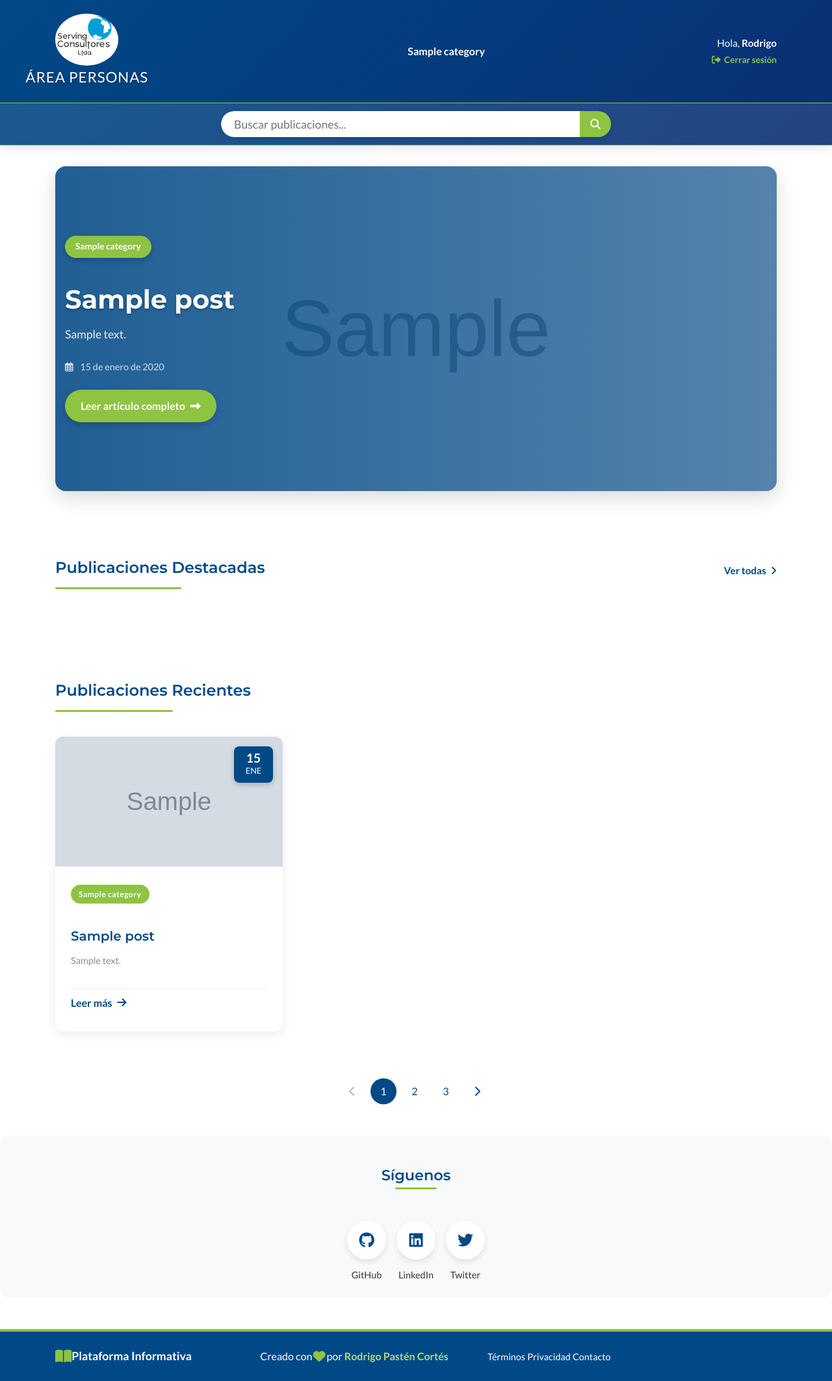
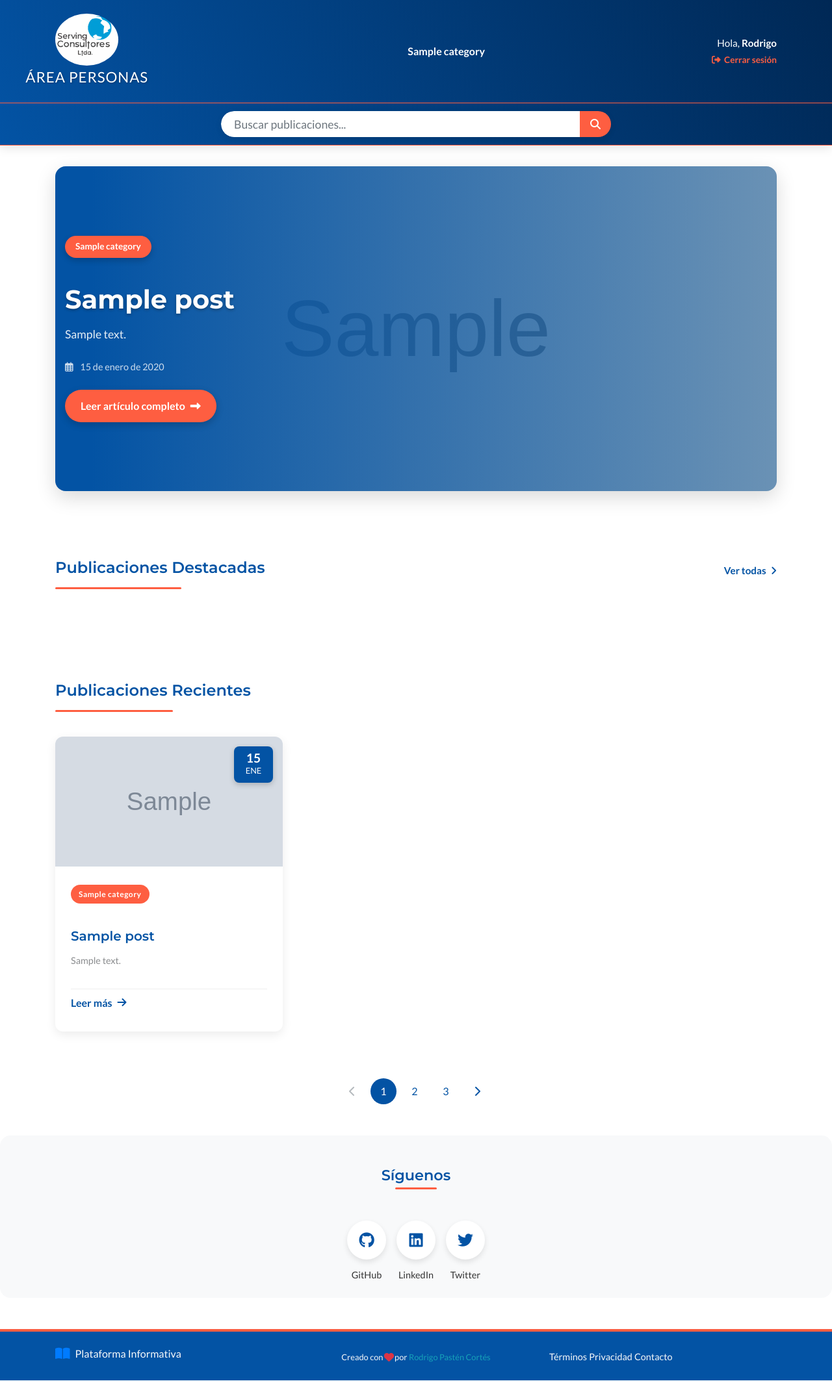
Before and after one commit to RodrigoPasten/scl_personas, a Django app: template templates/home.html in a window 1280 px wide. Shown: the whole page at 65% size. Run offline with Django 5.2, Linux system fonts and the light colour scheme; the template is opened without the code that fills it: most values are stand-ins (such as "Sample title", 1, 10 or a date in 2020); grey boxes marked "Sample" are stand-in pictures; data that the repository does not hold is empty; some libraries are stand-ins or nearby versions.

Commit message:
cambia apariencia

```diff
--- a/blog_main/urls.py
+++ b/blog_main/urls.py
@@ -21,11 +21,13 @@ from django.conf.urls.static import static
 from django.conf import settings
 import blog_app
 from blog_app.views import home
-from blog_app import views
+from blog_app import views as BlogsView
 
 urlpatterns = [
     path('admin/', admin.site.urls),
     path('', blog_app.views.home, name='home'),
     path('categoria/', include('blog_app.urls')),
-    path('<slug:slug>', blog_app.views.blogs, name='blogs')
+    path('<slug:slug>', blog_app.views.blogs, name='blogs'),
+    # Search
+    path('blog/buscar/', BlogsView.search, name='search')
 ]+ static(settings.MEDIA_URL, document_root = settings.MEDIA_ROOT)
--- a/static/css/blog.css
+++ b/static/css/blog.css
@@ -1,13 +1,16 @@
 :root {
-  --verde-serving: #8EC441;
-  --azul-serving: #004987;
+  --naranja-serving: #FE5E41;
+  --naranja-secundario: #DB3A34;
+  --azul-serving: #0353a4;
+  --azul-degradado : #002855;
   --gris-tecnico: #8A8C8E;
-  --lima-secundario: #B2DB79;
+  --lima-secundario: #EA7317;
   --blanco: #ffffff;
   --negro: #333333;
 }
 
 body {
+
   font-family: 'Lato', 'Calibri', 'Arial', sans-serif;
   font-size: 1rem;
   color: var(--negro);
@@ -39,7 +42,7 @@ h2 {
 h3 {
   font-size: 1.5rem;
   font-weight: 600;
-  color: var(--verde-serving);
+  color: var(--naranja-serving);
 }
 
 h4 {
@@ -56,9 +59,12 @@ h5, h6 {
 a:hover{
     text-decoration: none;
 }
+.libro {
+    margin-right:.5rem;
+}
 /* Estilos para el Header Mejorado */
 .header {
-    background: linear-gradient(135deg, var(--azul-serving), #0a2e73);
+    background: linear-gradient(60deg, var(--azul-serving), var(--azul-degradado));
     box-shadow: 0 4px 15px rgba(0, 0, 0, 0.1);
     position: sticky;
     top: 0;
@@ -184,7 +190,7 @@ a:hover{
 .logout-btn {
     display: flex;
     align-items: center;
-    color: var(--verde-serving);
+    color: var(--naranja-serving);
     font-size: 0.85rem;
     font-weight: 600;
     transition: all 0.3s ease;
@@ -196,18 +202,18 @@ a:hover{
 }
 
 .logout-btn:hover {
-    color: var(--lima-secundario);
+    color: var(--naranja-secundario);
     text-decoration: none;
     transform: translateX(3px);
 }
 
 /* Barra de búsqueda */
 .search-bar {
-    background-color: rgba(255, 255, 255, 0.1);
+    background-color: linear-gradient(70deg, var(--azul-serving), var(--azul-degradado));
     padding: 0.75rem 0;
-    border-top: 1px solid rgba(255, 255, 255, 0.1);
-    border-bottom: 1px solid var(--verde-serving);
-    border-top: 1px solid var(--verde-serving);
+    border-top: 1px solid linear-gradient(70deg, var(--azul-serving), var(--azul-degradado));
+    border-bottom: 1px solid var(--naranja-serving);
+    border-top: 1px solid var(--naranja-serving);
 }
 
 .search-form {
@@ -234,7 +240,7 @@ a:hover{
 }
 
 .btn-search {
-    background-color: var(--verde-serving);
+    background-color: var(--naranja-serving);
     color: var(--blanco);
     border: none;
     padding: 0.75rem 1.5rem;
@@ -358,7 +364,7 @@ a:hover{
     left: 0;
     width: 100%;
     height: 100%;
-    background: linear-gradient(to right, rgba(0, 73, 135, 0.85) 0%, rgba(0, 73, 135, 0.6) 100%);
+    background: linear-gradient(to right, var(--azul-serving) 5%, rgba(0, 73, 135, 0.5) 100%);
 }
 
 .hero-content {
@@ -368,7 +374,7 @@ a:hover{
 
 .hero-category {
     display: inline-block;
-    background-color: var(--verde-serving);
+    background-color: var(--naranja-serving);
     color: var(--blanco);
     padding: 0.4rem 1rem;
     border-radius: 30px;
@@ -410,7 +416,7 @@ a:hover{
 .hero-button {
     display: inline-flex;
     align-items: center;
-    background-color: var(--verde-serving);
+    background-color: var(--naranja-serving);
     color: var(--blanco);
     padding: 0.75rem 1.5rem;
     border-radius: 30px;
@@ -628,7 +634,7 @@ a:hover{
 .section-underline {
     height: 3px;
     width: 60%;
-    background-color: var(--verde-serving);
+    background-color: var(--naranja-serving);
     position: absolute;
     bottom: -10px;
     left: 0;
@@ -709,7 +715,7 @@ a:hover{
 
 .tag-categoria {
     display: inline-block;
-    background-color: var(--verde-serving);
+    background-color: var(--naranja-serving);
     color: var(--blanco);
     padding: 0.3rem 0.75rem;
     border-radius: 25px;
@@ -882,7 +888,7 @@ table tbody tr:nth-child(even) {
 }
 .tag-categoria {
   display: inline-block;
-  background-color: var(--verde-serving);
+  background-color: var(--naranja-serving);
   color: var(--blanco);
   padding: 0.3rem 0.75rem;
   margin: 0.25rem 0.25rem 0 0;
@@ -916,7 +922,7 @@ table tbody tr:nth-child(even) {
 .title-underline {
     height: 3px;
     width: 60%;
-    background-color: var(--verde-serving);
+    background-color: var(--naranja-serving);
     position: absolute;
     bottom: -8px;
     left: 50%;
@@ -979,7 +985,7 @@ table tbody tr:nth-child(even) {
 .footer {
     background-color: var(--azul-serving);
     color: var(--blanco);
-    border-top: 4px solid var(--verde-serving);
+    border-top: 4px solid var(--naranja-serving);
 }
 
 .footer-brand {
@@ -991,7 +997,7 @@ table tbody tr:nth-child(even) {
 
 .logo-icon {
     font-size: 1.4rem;
-    color: var(--verde-serving);
+    color: var(--naranja-serving);
 }
 
 .creator-link {
@@ -1030,7 +1036,7 @@ table tbody tr:nth-child(even) {
 }
 
 .pulse {
-    color: var(--verde-serving);
+    color: var(--naranja-serving);
     animation: pulse 1.5s infinite;
 }
 
@@ -1509,3 +1515,81 @@ table tbody tr:nth-child(even) {
         font-size: 1rem;
     }
 }
+
+<!-- CSS Resultados de busqueda -->
+<style>
+.search-header {
+    border-bottom: 2px solid #f8f9fa;
+    padding-bottom: 1rem;
+}
+
+.featured-post-card .card {
+    transition: transform 0.2s ease-in-out, box-shadow 0.2s ease-in-out;
+    border-radius: 12px;
+    overflow: hidden;
+}
+
+.featured-post-card .card:hover {
+    transform: translateY(-5px);
+    box-shadow: 0 8px 25px rgba(0,0,0,0.15) !important;
+}
+
+.featured-post-image {
+    overflow: hidden;
+    height: 200px;
+}
+
+.featured-post-image img {
+    width: 100%;
+    height: 100%;
+    object-fit: cover;
+    transition: transform 0.3s ease;
+}
+
+.featured-post-card:hover .featured-post-image img {
+    transform: scale(1.05);
+}
+
+.featured-post-category {
+    top: 15px;
+    right: 15px;
+}
+
+.featured-post-category .badge {
+    font-size: 0.75rem;
+    padding: 5px 10px;
+}
+
+.featured-post-title a:hover {
+    color: #007bff !important;
+}
+
+.featured-post-link {
+    transition: color 0.2s ease;
+}
+
+.featured-post-card:hover .featured-post-link {
+    color: #0056b3 !important;
+}
+
+.empty-state {
+    min-height: 400px;
+    display: flex;
+    flex-direction: column;
+    justify-content: center;
+}
+
+.empty-state-icon {
+    opacity: 0.5;
+}
+
+@media (max-width: 768px) {
+    .featured-post-image {
+        height: 150px;
+    }
+
+    .featured-post-title {
+        font-size: 1.1rem;
+    }
+}
+</style>
--- a/templates/base.html
+++ b/templates/base.html
@@ -53,9 +53,9 @@
     <!-- Barra de búsqueda -->
     <div class="search-bar">
         <div class="container">
-            <form class="search-form" method="GET">
+            <form class="search-form" method="GET" action="{% url 'search' %}">
                 <div class="input-group">
-                    <input type="text" class="form-control" placeholder="Buscar publicaciones...">
+                    <input type="text" class="form-control" placeholder="Buscar publicaciones..." name="keyword">
                     <div class="input-group-append">
                         <button class="btn btn-search" type="submit">
                             <i class="fas fa-search"></i>
@@ -71,27 +71,30 @@
 
 {% endblock %}
 
-<!-- Footer moderno -->
-<footer class="footer py-4">
+<!-- Footer moderno mejorado -->
+<footer class="footer  text-light py-4 mt-auto">
     <div class="container">
         <div class="row align-items-center">
-            <div class="col-md-3">
-                <div class="footer-brand">
-                    <i class="fas fa-book-open logo-icon"></i>
-                    <span class="ms-2">Plataforma Informativa</span>
-                </div>
+            <!-- Branding -->
+            <div class="col-md-4 mb-3 mb-md-0 d-flex align-items-center">
+                <i class="fas fa-book-open fa-lg text-primary libro mb-2"></i>
+                <span class="h6">Plataforma Informativa</span>
             </div>
-            <div class="col-md-4 text-center py-3 py-md-0">
-                <p class="mb-0">Creado con <i class="fas fa-heart pulse"></i> por
-                    <a href="#" class="creator-link">Rodrigo Pastén Cortés</a>
-                </p>
+
+            <!-- Autor y créditos -->
+            <div class="col-md-4 text-center mb-3 mb-md-0">
+                <small>Creado con <i class="fas fa-heart text-danger pulse"></i> por
+                    <a href="#" class="text-decoration-none text-info fw-bold">Rodrigo Pastén Cortés</a>
+                </small>
             </div>
+
+            <!-- Enlaces -->
             <div class="col-md-4 text-md-end">
-                <div class="footer-links">
-                    <a href="#" class="me-3">Términos</a>
-                    <a href="#" class="me-3">Privacidad</a>
-                    <a href="#">Contacto</a>
-                </div>
+                <nav class="footer-links">
+                    <a href="#" class="text-decoration-none text-light me-3">Términos</a>
+                    <a href="#" class="text-decoration-none text-light me-3">Privacidad</a>
+                    <a href="#" class="text-decoration-none text-light">Contacto</a>
+                </nav>
             </div>
         </div>
     </div>
```
Also changed, not shown: other parts of static/css/blog.css (+40 -40 lines), blog_app/views.py (+10 -1 lines), employees/admin.py (+9 -2 lines), employees/models.py (+67 -4 lines), templates/search.html (added, +164 -0 lines), employees/migrations/0014_educationlevel_region_alter_employee_marital_status_and_more.py (added).
